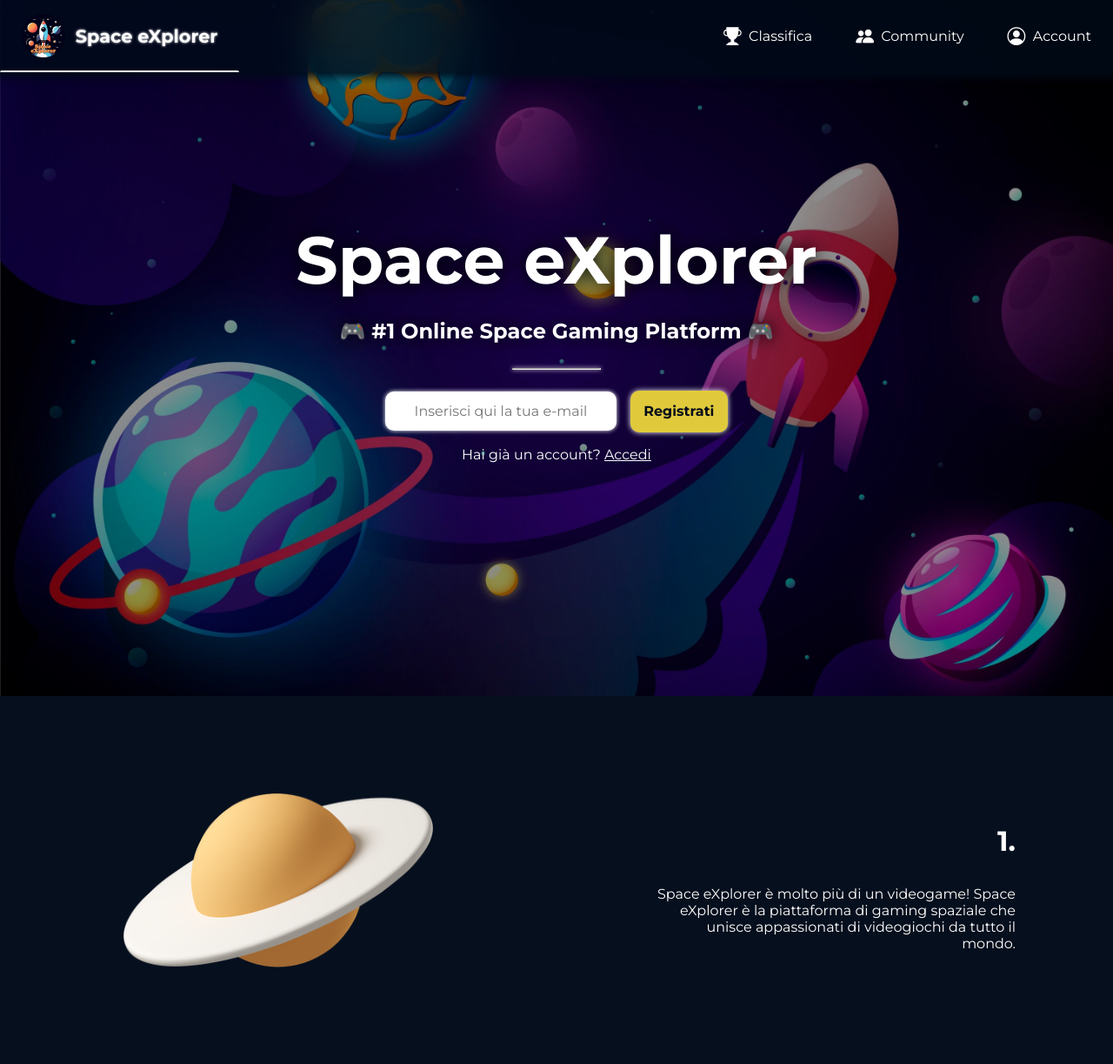
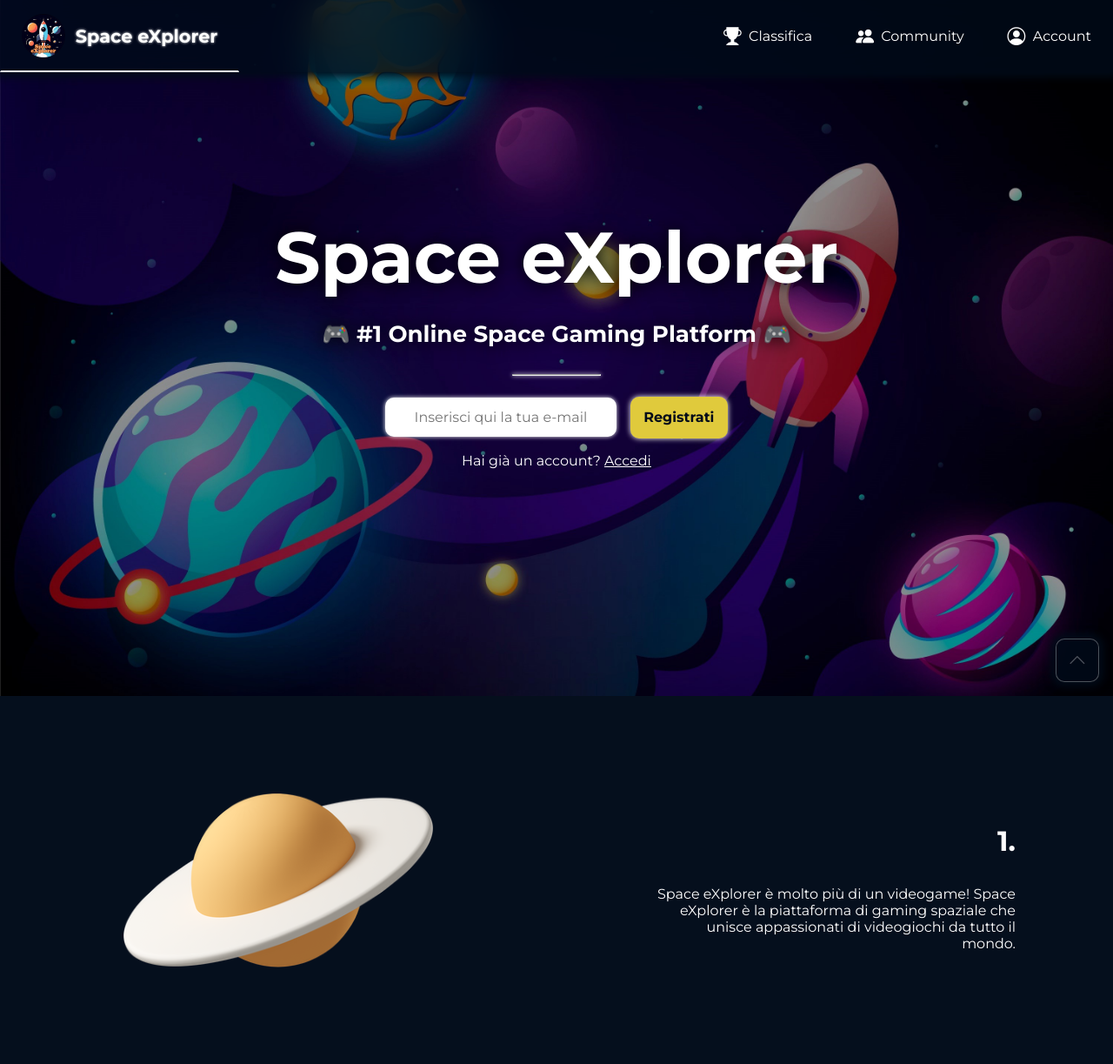
Before and after one commit to luca-software-developer/Space-eXplorer, a PHP site: page / in a window 1280 px wide. Shown: the top 1223 px of the page at 87% size. Run offline with PHP 8.4, Linux system fonts and the light colour scheme.

Commit message:
Modifiche Home Page

```diff
--- a/css/base.css
+++ b/css/base.css
@@ -18,3 +18,32 @@
     color: inherit;
     text-decoration: none;
 }
+
+#top-link {
+    position: fixed;
+    right: 0;
+    bottom: 0;
+    width: 3rem;
+    height: 3rem;
+    display: table;
+    text-align: center;
+    margin: 1rem;
+    background: rgba(1, 11, 25, 0.8);
+    backdrop-filter: blur(20px);
+    -webkit-backdrop-filter: blur(20px);
+    box-shadow: 0 0 10px 5px #010b19;
+    border-radius: 10px;
+    border: 1px solid rgba(255, 255, 255, 0.3);
+    color: rgba(255, 255, 255, 0.3);
+    transition-duration: .3s;
+}
+
+#top-link:hover {
+    border: 1px solid rgba(255, 255, 255, 0.5);
+    color: white;
+}
+
+#top-link > i {
+    display: table-cell;
+    vertical-align: middle;
+}
--- a/game/index.html
+++ b/game/index.html
@@ -42,7 +42,7 @@
         <img src="img/enemybullet.png" id="enemybullet" alt="enemybullet" title="enemybullet" width="50" height="29" />
     </div>
 
-    <script src="js/script.js" type="text/javascript"></script>
+    <script src="js/game.js" type="text/javascript"></script>
 </body>
 
 </html>
--- a/index.php
+++ b/index.php
@@ -23,7 +23,7 @@
 </head>
 
 <body>
-    <?php include 'navbar.php' ?>
+    <?php include 'navbar.php'; ?>
     <header>
         <h1 data-aos="fade-up" data-aos-duration="1000">Space eXplorer</h1>
         <h2 data-aos="fade-up" data-aos-duration="1000" data-aos-delay="50">🎮 #1 Online Space Gaming Platform 🎮
@@ -35,7 +35,8 @@
             <input type="submit" id="submit" name="submit" value="Registrati" data-aos="fade-up"
                 data-aos-duration="1000" data-aos-delay="200" />
         </form>
-        <p id="accedi" data-aos="fade-up" data-aos-duration="1000" data-aos-delay="250">Hai già un account? <a href="#">Accedi</a>
+        <p id="accedi" data-aos="fade-up" data-aos-duration="1000" data-aos-delay="250">Hai già un account? <a
+                href="#">Accedi</a>
         </p>
     </header>
 
@@ -83,8 +84,10 @@
         </div>
     </div>
 
-    <?php include 'ranking.php' ?>
-    <?php include 'footer.php' ?>
+    <?php include 'ranking.php'; ?>
+
+    <?php include 'top.php'; ?>
+    <?php include 'footer.php'; ?>
 
     <script src="https://unpkg.com/aos@2.3.1/dist/aos.js"></script>
     <script src="js/responsive-text.js" type="text/javascript"></script>
--- /dev/null
+++ b/top.php
@@ -0,0 +1,3 @@
+<a id="top-link" href="#" title="Top">
+    <i class="bi bi-chevron-up"></i>
+</a>
```
Also changed, not shown: game/js/game.js (renamed from game/js/script.js).
